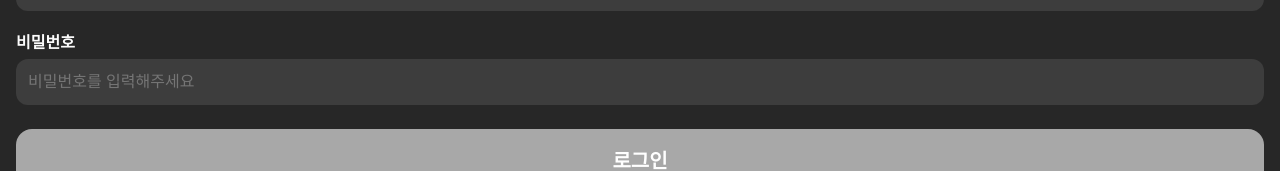
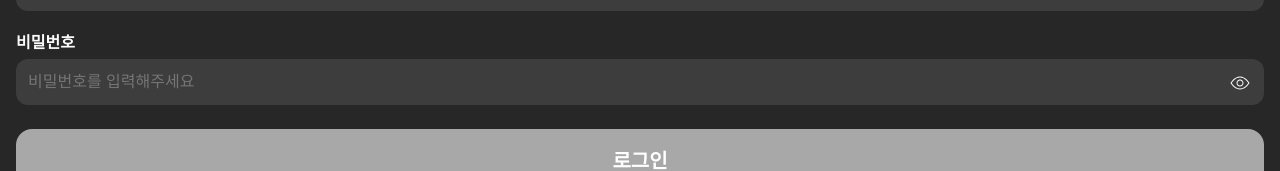
Before and after one commit to code-flash-card/code-flash-card, a React (Vite) app in the folder frontend/code-flash-card/: page /flashcard/signin in a window 1280 px wide. Shown: the part 175-346 px from the top of the page. Built offline with nearby package versions, Linux system fonts and the light colour scheme.

Commit message:
Add: 로그인 로직 수정, 비밀번호 보이기/숨기기 추가

```diff
--- a/frontend/code-flash-card/src/assets/images.ts
+++ b/frontend/code-flash-card/src/assets/images.ts
@@ -9,6 +9,8 @@ const images = {
     icon_close: "/flashcard/assets/images/icon_close.svg",
     icon_back: "/flashcard/assets/images/icon_arrow_left.svg",
     icon_profile: "/flashcard/assets/images/icon_profile.svg",
+    icon_eye: "/flashcard/assets/images/icon_eye.svg",
+    icon_eye_off: "/flashcard/assets/images/icon_eye_off.svg",
     banner: "/flashcard/assets/images/banner.svg",
     congratulation: "/flashcard/assets/images/congratuation.svg",
 };
--- a/frontend/code-flash-card/src/pages/SignIn.tsx
+++ b/frontend/code-flash-card/src/pages/SignIn.tsx
@@ -2,12 +2,14 @@ import React, {useState} from 'react';
 import styled from '@emotion/styled';
 import SimpleCloseBtn from '../components/SimpleCloseBtn';
 import { Link, Navigate, useNavigate } from 'react-router-dom';
+import images from '../assets/images';
 
 const SignIn = () => {
   const [signInInfo, setSignInInfo] = useState({
     userId: '',
     userPw: '',
   })
+  const [showPw, setShowPw] = useState(false);
 
   const {userId, userPw} = signInInfo;
 
@@ -21,6 +23,13 @@ const SignIn = () => {
       ...signInInfo,
       [name]: value
     })
+  }
+
+  const toggleShowPw = (e:React.MouseEvent<HTMLButtonElement, MouseEvent>) => {
+    e.preventDefault();
+
+    setShowPw(prevState => !prevState);
+    console.log(showPw)
   }
 
   const onSubmit = (e:React.FormEvent<HTMLFormElement>) => {
@@ -39,14 +48,14 @@ const SignIn = () => {
     .then(res => res.json())
     .then(res => {
       if(res.ok) {
-        localStorage.setItem('accessToken', res.accessToken)
-        localStorage.setItem('refreshToken', res.refreshToken)
+        sessionStorage.setItem('accessToken', res.accessToken)
+        sessionStorage.setItem('refreshToken', res.refreshToken)
+        // console.log(res)
+        alert(`${signInInfo.userId}님, 반가워요!`);
+        navigate('/');
+      } else {
+        alert('회원정보가 일치하지 않습니다. 아이디 또는 비밀번호를 확인해주세요.')
       }
-      sessionStorage.setItem('accessToken', res.accessToken)
-      sessionStorage.setItem('refreshToken', res.refreshToken)
-      // console.log(res)
-      alert(`${signInInfo.userId}님, 반가워요!`);
-      navigate('/');
     })
   }
 
@@ -70,10 +79,21 @@ const SignIn = () => {
         <Styled.InputWrapper>
           <p>비밀번호</p>
           <input
-            type="password"
+            type={showPw ? 'text' : 'password'}
             name='userPw'
             onChange={handleInput}
             placeholder='비밀번호를 입력해주세요' />
+            <Styled.PwShowBtn onClick={toggleShowPw}>
+              {showPw ? (
+                <div>
+                  <img src={images.icon_eye_off}/>
+                </div>
+                ) : (
+                <div>
+                  <img src={images.icon_eye}/>
+                </div>
+              )}
+            </Styled.PwShowBtn>
         </Styled.InputWrapper>
         <Styled.SignBtn type='submit' disabled={isValid}>로그인</Styled.SignBtn>
       </SignForm>
@@ -172,6 +192,20 @@ const SignUpNotifyContainer = styled.div`
   }
 `
 
-const Styled = {SignUpContainer, PageHeader, ContentTitle, SignForm, InputWrapper, SignBtn, SignUpNotifyContainer}
+const PwShowBtn = styled.button`
+  background-color: transparent;
+  border: none;
+  padding: 0;
+  position: absolute;
+  right: 28px;
+  top: 246px;
+
+  div {
+    width: 24px;
+    height: 24px;
+  }
+`
+
+const Styled = {SignUpContainer, PageHeader, ContentTitle, SignForm, InputWrapper, SignBtn, SignUpNotifyContainer, PwShowBtn}
 
 export default SignIn;
```
Also changed, not shown: frontend/code-flash-card/public/assets/images/icon_eye.svg (added), frontend/code-flash-card/public/assets/images/icon_eye_off.svg (added).
